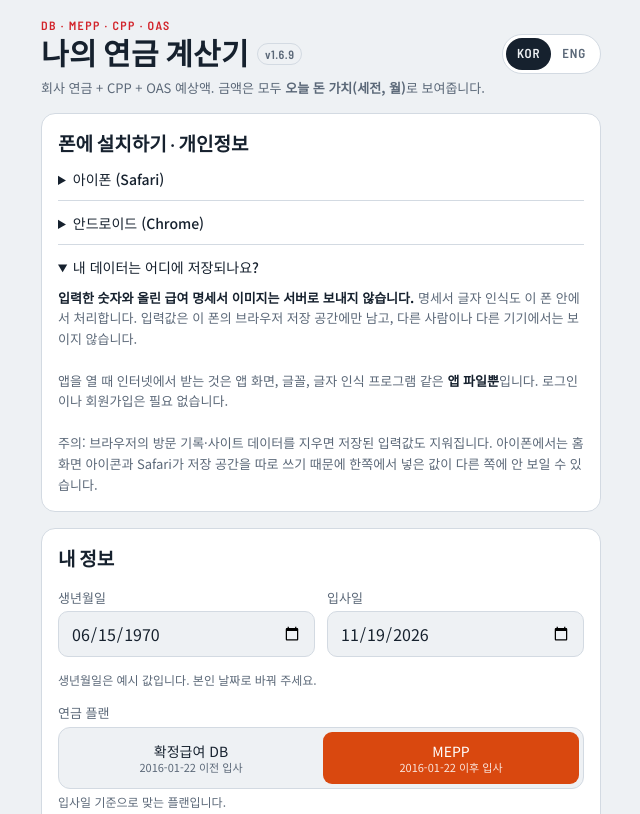
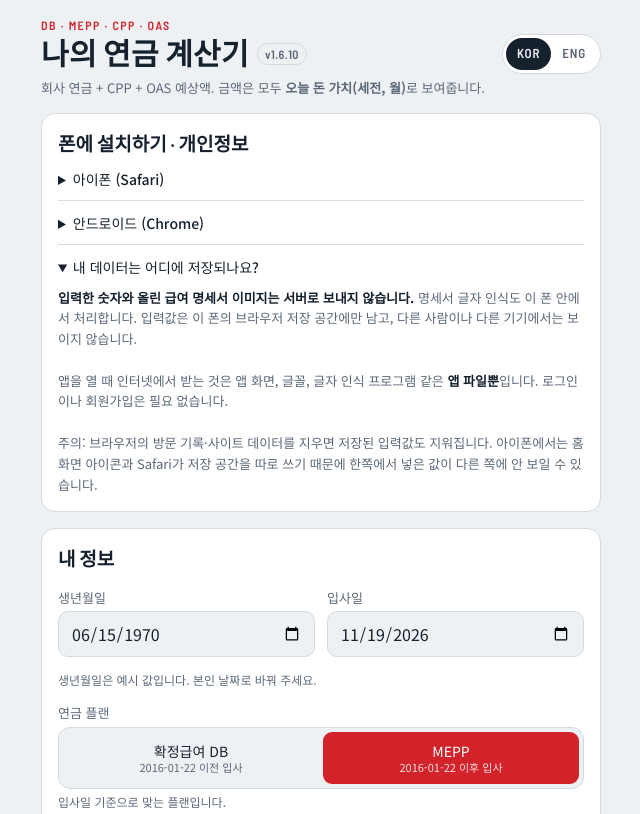
Before and after one commit to T19980519/ac-pension-calc, a plain HTML site: page index.html in a window 1280 px wide. Shown: the top 814 px of the page, without its empty margins (319-959 px from the left). Drawn offline with Linux system fonts and the light colour scheme.

Commit message:
v1.6.10: logo red accent, reading panel stays after finishing
Co-Authored-By: Claude Opus 5.5 <noreply@anthropic.com>
Claude-Session: https://claude.ai/code/session_01KoMCJsZe1V9JJoyAhjjGRs

```diff
--- a/index.html
+++ b/index.html
@@ -5,7 +5,7 @@
 <meta name="viewport" content="width=device-width,initial-scale=1,viewport-fit=cover">
 <title>나의 연금 계산기</title>
 <meta name="description" content="Personal pension (DB or MEPP) + CPP + OAS estimator. Unofficial. All data stays on your phone.">
-<meta name="theme-color" content="#D9480F">
+<meta name="theme-color" content="#D2232A">
 <link rel="manifest" href="manifest.webmanifest">
 <link rel="icon" href="icon-192.png" type="image/png">
 <link rel="apple-touch-icon" href="apple-touch-icon.png">
@@ -20,18 +20,18 @@
 /* Layout: one narrow column like a ramp checklist card; inputs on top, scenario "gate cards" below. */
 :root{
   --bg:#EEF1F4; --surface:#FFFFFF; --ink:#16212E; --muted:#5B6878; --line:#D3DAE2;
-  --accent:#D9480F; --accent-ink:#FFFFFF; --soft:#FFF1E8;
+  --accent:#D2232A; --accent-ink:#FFFFFF; --soft:#FDECEC;
   --good:#1F7A4D; --good-bg:#E3F4EA; --warn:#9A5B00; --warn-bg:#FFF3D6; --bad:#B42318; --bad-bg:#FDE7E5;
   --f-display:"Barlow Semi Condensed","Noto Sans KR",system-ui,sans-serif;
   --f-body:"Noto Sans KR",system-ui,-apple-system,"Apple SD Gothic Neo","Malgun Gothic",sans-serif;
 }
 @media (prefers-color-scheme: dark){:root:not([data-theme="light"]){
   --bg:#12171D; --surface:#1B222B; --ink:#E7ECF2; --muted:#9AA7B6; --line:#2C3642;
-  --accent:#FF7A3D; --accent-ink:#1A0D05; --soft:#2A1E17;
+  --accent:#D2232A; --accent-ink:#FFFFFF; --soft:#2A1719;
   --good:#5BD79A; --good-bg:#16302A; --warn:#F2B84B; --warn-bg:#33290F; --bad:#FF8A80; --bad-bg:#3A1C1A; color-scheme:dark}}
 :root[data-theme="dark"]{
   --bg:#12171D; --surface:#1B222B; --ink:#E7ECF2; --muted:#9AA7B6; --line:#2C3642;
-  --accent:#FF7A3D; --accent-ink:#1A0D05; --soft:#2A1E17;
+  --accent:#D2232A; --accent-ink:#FFFFFF; --soft:#2A1719;
   --good:#5BD79A; --good-bg:#16302A; --warn:#F2B84B; --warn-bg:#33290F; --bad:#FF8A80; --bad-bg:#3A1C1A; color-scheme:dark}
 *{box-sizing:border-box}
 body{background:var(--bg);color:var(--ink);font-family:var(--f-body);font-size:15px;line-height:1.5;
@@ -108,7 +108,7 @@ details .grid2{margin-top:12px}
 /* working panel (same look and motion as the realtor app's "AI draft" screen) */
 .working{display:flex;flex-direction:column;gap:12px;padding:16px;border-radius:14px;border:1px solid color-mix(in srgb,var(--accent) 45%,var(--line));background:linear-gradient(180deg,var(--surface),var(--soft));box-shadow:0 14px 30px -22px color-mix(in srgb,var(--accent) 80%,transparent)}
 .working[hidden]{display:none}
-.working:not([hidden]) + #ocrStatus{display:none}
+.working:not([hidden]):not(.fin) + #ocrStatus{display:none}
 .working-head{display:flex;gap:12px;align-items:center}
 .working-head b{font-size:15px}
 .spinner{flex:none;width:32px;height:32px;border-radius:50%;background:conic-gradient(from 0deg,transparent 0deg,color-mix(in srgb,var(--accent) 70%,#000) 120deg,color-mix(in srgb,var(--accent) 35%,#fff) 240deg,var(--accent) 360deg);-webkit-mask:radial-gradient(farthest-side,transparent calc(100% - 4px),#000 calc(100% - 3px));mask:radial-gradient(farthest-side,transparent calc(100% - 4px),#000 calc(100% - 3px));animation:spin .9s linear infinite}
@@ -156,7 +156,7 @@ details .grid2{margin-top:12px}
   <header>
     <div class="tag">DB · MEPP · CPP · OAS</div>
     <div class="titlerow">
-      <div class="tline"><h1 data-i="title">나의 연금 계산기</h1><span class="ver" title="2026-11-19">v1.6.9</span></div>
+      <div class="tline"><h1 data-i="title">나의 연금 계산기</h1><span class="ver" title="2026-11-19">v1.6.10</span></div>
       <div class="lang" role="group" aria-label="Language">
         <button type="button" id="langKO" aria-pressed="true" lang="ko">KOR</button>
         <button type="button" id="langEN" aria-pressed="false" lang="en">ENG</button>
@@ -271,12 +271,12 @@ details .grid2{margin-top:12px}
   <p class="legal" data-i="disc"></p>
   <section class="panel upd" aria-labelledby="h-upd">
     <div class="upd-row">
-      <div><h2 id="h-upd" data-i="updH">앱 업데이트</h2><div class="hint"><span data-i="updNow">지금 버전</span> <b id="curVer">v1.6.9</b> · 2026-11-19</div></div>
+      <div><h2 id="h-upd" data-i="updH">앱 업데이트</h2><div class="hint"><span data-i="updNow">지금 버전</span> <b id="curVer">v1.6.10</b> · 2026-11-19</div></div>
       <button type="button" class="apply" id="updBtn" data-i="updBtn">업데이트 확인</button>
     </div>
     <div class="hint" id="updStatus" aria-live="polite"></div>
   </section>
-  <p class="credit"><span class="nw">© 2026 <span data-i="title">나의 연금 계산기</span> v1.6.9</span> <span class="nw">· Developed by SEOKWOO KIM</span></p>
+  <p class="credit"><span class="nw">© 2026 <span data-i="title">나의 연금 계산기</span> v1.6.10</span> <span class="nw">· Developed by SEOKWOO KIM</span></p>
 </div>
 
 <script src="tess/tesseract.min.js"></script>
@@ -310,7 +310,7 @@ details .grid2{margin-top:12px}
       stubHelp:"급여 앱의 <b>Deductions (YTD)</b> 화면은 꼭 올려 주세요. 연금 공제액이 있습니다. <b>Gross Earnings (YTD)</b> 화면도 올리면 금액을 서로 맞춰 봅니다. 이미지는 이 폰 안에서만 읽고 어디에도 보내지 않으며, 읽은 금액도 저장하지 않습니다. 읽은 숫자는 아래에서 직접 고칠 수 있습니다.",
       sAsOf:"명세서 누적 기준일 (마지막 급여일)", sRate:"본인 연금 기여율 (%)", sPen:"연금 공제액 YTD ($)", sGross:"총급여 YTD ($, 선택)", sPS:"이익배분금 YTD ($, 선택)",
       sApply:"이 금액을 최근 연봉에 넣기", phPen:"예) 2,500.00", phGross:"예) 50,000.00", phPS:"예) 1,000.00",
-      wTitle:"명세서를 읽는 중입니다", wDone:"다 읽었습니다", wSub:t=>`경과 ${t} · 보통 10~30초 걸려요. 화면을 닫지 말고 기다려 주세요.`,
+      wTitle:"명세서를 읽는 중입니다", wDone:"다 읽었습니다", wTook:t=>`걸린 시간 ${t} · 아래 칸에 읽은 금액을 채웠습니다.`, wSub:t=>`경과 ${t} · 보통 10~30초 걸려요. 화면을 닫지 말고 기다려 주세요.`,
       wSteps:["글자 인식 준비하는 중", (i,n,p)=>`명세서 읽는 중${n>1?` (${i}/${n})`:""}${p!=null?` ${p}%`:""}`, "연금 공제액·총급여 찾는 중", "연봉으로 환산하는 중"],
       oLoad:"글자 인식 준비 중… (처음 한 번은 몇 초 걸립니다)", oRead:(i,n,p)=>`${n}장 중 ${i}번째 읽는 중… ${p}%`,
       oDone:f=>`읽기 완료: ${f.join(", ") || "찾은 항목 없음. 숫자를 직접 입력해 주세요."}`, oFail:"이 폰에서 글자 인식을 실행하지 못했습니다. 숫자를 직접 입력해 주세요.",
@@ -362,7 +362,7 @@ details .grid2{margin-top:12px}
       stubHelp:"Upload the <b>Deductions (YTD)</b> screen from your pay app. It has your pension deduction. Add the <b>Gross Earnings (YTD)</b> screen too and the app will cross-check the amounts. Images are read only on this phone and never sent anywhere, and the amounts aren't saved. You can correct any number below.",
       sAsOf:"Year-to-date as of (last pay date)", sRate:"Your pension contribution rate (%)", sPen:"Pension deduction YTD ($)", sGross:"Gross earnings YTD ($, optional)", sPS:"Profit sharing YTD ($, optional)",
       sApply:"Use this as my recent annual pay", phPen:"e.g. 2,500.00", phGross:"e.g. 50,000.00", phPS:"e.g. 1,000.00",
-      wTitle:"Reading your pay stub", wDone:"All read", wSub:t=>`Elapsed ${t} · Usually 10–30 seconds. Please keep this screen open.`,
+      wTitle:"Reading your pay stub", wDone:"All read", wTook:t=>`Took ${t} · The amounts are filled in below.`, wSub:t=>`Elapsed ${t} · Usually 10–30 seconds. Please keep this screen open.`,
       wSteps:["Getting the text reader ready", (i,n,p)=>`Reading the pay stub${n>1?` (${i}/${n})`:""}${p!=null?` ${p}%`:""}`, "Finding the pension deduction and gross pay", "Converting to yearly pay"],
       oLoad:"Getting text reader ready… (a few seconds the first time)", oRead:(i,n,p)=>`Reading image ${i} of ${n}… ${p}%`,
       oDone:f=>`Done. Found: ${f.join(", ") || "nothing. Please type the numbers in."}`, oFail:"Text reading couldn't run on this phone. Please type the numbers in.",
@@ -681,7 +681,7 @@ details .grid2{margin-top:12px}
     if (!wp) return;
     const sec = Math.floor((Date.now() - wp.t0) / 1000);
     $("wTitle").textContent = wp.done ? T("wDone") : T("wTitle");
-    $("wSub").textContent = T("wSub")(Math.floor(sec / 60) + ":" + String(sec % 60).padStart(2, "0"));
+    $("wSub").textContent = T(wp.done ? "wTook" : "wSub")(Math.floor(sec / 60) + ":" + String(sec % 60).padStart(2, "0"));
     $("wSteps").innerHTML = T("wSteps").map((l, k) => {
       const cls = wp.done || k < wp.step ? "done" : k === wp.step ? "now" : "";
       const lab = typeof l === "function" ? l(wp.i, wp.n, k === wp.step ? wp.p : null) : l;
@@ -692,7 +692,7 @@ details .grid2{margin-top:12px}
   function wpEnd(ok){
     clearInterval(wpTick);
     if (ok && wp) { wp.done = true; wpRender(); }
-    wpHide = setTimeout(() => { $("work").hidden = true; $("work").classList.remove("fin"); wp = null; }, ok ? 1500 : 0);
+    if (!ok) { $("work").hidden = true; $("work").classList.remove("fin"); wp = null; }
   }
   $("stubFiles").addEventListener("change", async e => {
     const files = [...e.target.files]; if (!files.length) return;
@@ -730,7 +730,7 @@ details .grid2{margin-top:12px}
 
 
   /* ---------- App update check ---------- */
-  const APP_VERSION = "1.6.9";
+  const APP_VERSION = "1.6.10";
   let latest = null, updState = null;
   const cmpVer = (a,b) => { const x=a.split(".").map(Number), y=b.split(".").map(Number); for (let i=0;i<3;i++){ if((x[i]||0)!==(y[i]||0)) return (x[i]||0)-(y[i]||0);} return 0; };
   function showUpd(){
--- a/version.json
+++ b/version.json
@@ -1,4 +1,4 @@
 {
-  "version": "1.6.9",
+  "version": "1.6.10",
   "date": "2026-11-19"
 }
```
Also changed, not shown: manifest.webmanifest.
